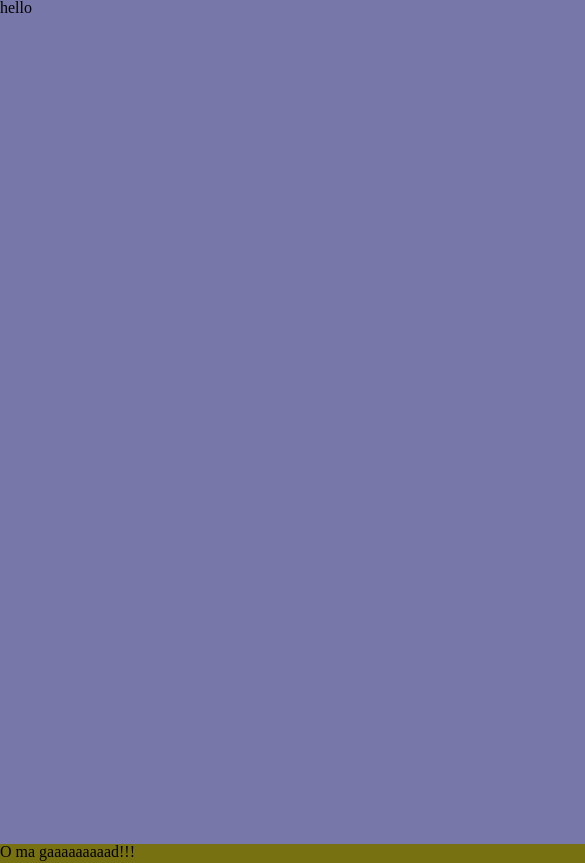
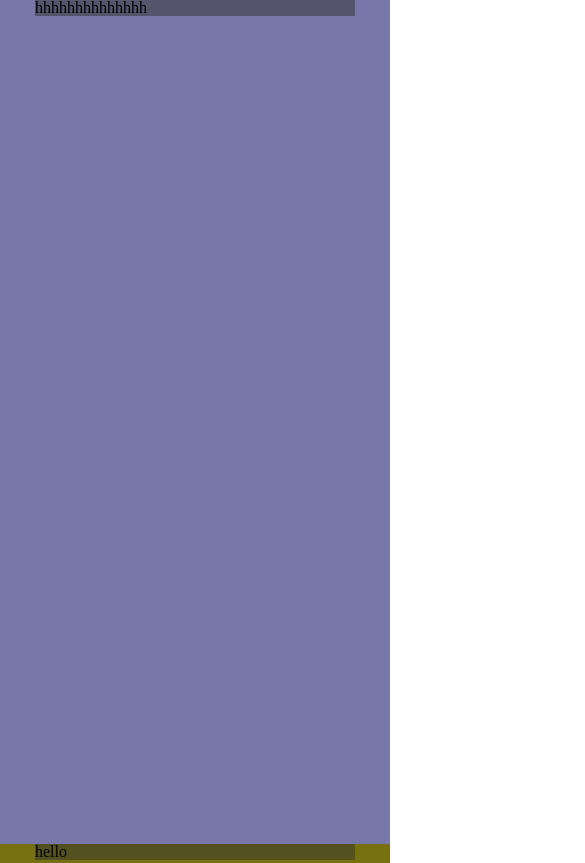
Before and after one commit to evilHoms/portfolio, a plain HTML site: page index.html in a window 390 px wide. Shown: the top 863 px of the page, 585 px wide, since content can reach past the window. Drawn offline with Linux system fonts and the light colour scheme.

Commit message:
amedia added

```diff
--- a/index.html
+++ b/index.html
@@ -13,28 +13,38 @@
 
   <section class="top-back">
 
-    hello
+    <div class="content">
+      hhhhhhhhhhhhhh
+    </div>
 
   </section>
 
 
   <section class="front">
 
-    <section class="front__transparent-top"></section>
+    <section class="front__transparent-top">
+    </section>
 
     <section class="front__main">
 
-      O ma gaaaaaaaaad!!!
+      <div class="content">
+        hello
+      </div>
 
     </section>
 
-    <section class="front__transparent-bottom"></section>
+    <section class="front__transparent-bottom">
+    </section>
 
   </section>
 
 
   <section class="bottom-back">
-    Oooooooo
+
+    <div class="content">
+      aef
+    </div>
+
   </section>
 
 
--- a/js/main.js
+++ b/js/main.js
@@ -5,14 +5,10 @@ let  bottom = document.querySelector(`.bottom-back`);
 document.addEventListener(`scroll`, show_bottom);
 
 function show_bottom () {
-  console.log(window.innerHeight);
   if (window.scrollY > window.innerHeight) {
-    console.log('if');
-
     bottom.style.zIndex = '2';
   }
   else {
-    console.log('else');
     bottom.style.zIndex = '0';
   }
 }
--- a/sass/main.scss
+++ b/sass/main.scss
@@ -5,8 +5,9 @@
 
 @import "compass/reset";
 
-$min-width: 980px;
-$max-width: 1400px;
+$content-width: 980px;
+$min-width: 100%;
+$max-width: 100%;
 $width: 100%;
 
 @mixin setWidth($min-w, $max-w, $w) {
@@ -15,6 +16,14 @@ $width: 100%;
   max-width: $max-w;
 }
 
+.content {
+  width: $content-width;
+  margin: 0 auto;
+
+  transition: 1s;
+
+  background: rgba(50, 50, 50, 0.5);
+}
 
 .top-back {
   position: fixed;
@@ -65,3 +74,32 @@ $width: 100%;
 
   background: #117177;
 }
+
+
+@media screen and (max-width: 1000px) {
+  $content-width: 720px;
+  .content {
+    width: $content-width;
+  }
+}
+
+@media screen and (max-width: 740px) {
+  $content-width: 500px;
+  .content {
+    width: $content-width;
+  }
+}
+
+@media screen and (max-width: 520px) {
+  $content-width: 460px;
+  .content {
+    width: $content-width;
+  }
+}
+
+@media screen and (max-width: 470px) {
+  $content-width: 320px;
+  .content {
+    width: $content-width;
+  }
+}
```
Also changed, not shown: css/main.css.
